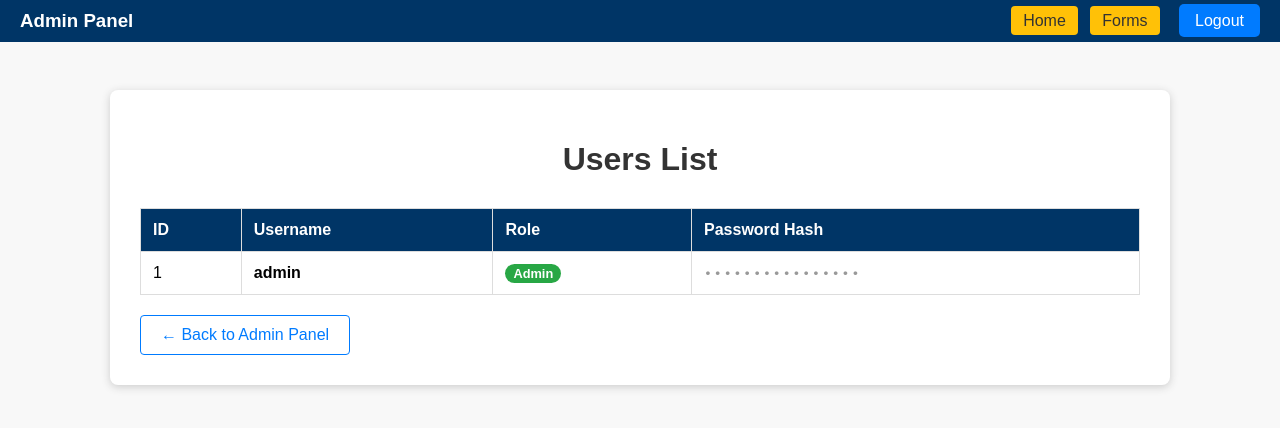
After one commit to Acidicts/Flask-Form, a Flask app: page /admin/users/ in a window 1280 px wide. The commit adds this page. Shown: the top 428 px of the page. Run offline with Flask 3, Linux system fonts and the light colour scheme; a user stored in the database is signed in.

```diff
--- a/Form/Modules/forms.py
+++ b/Form/Modules/forms.py
@@ -28,7 +28,7 @@ def list_forms():
     with open(template_path + "/list_forms.html", 'r', encoding='utf-8') as f:
         template_content = f.read()
 
-    return render_template_string(template_content, forms=forms, user=current_user)
+    return render_template_string(template_content, forms=forms, name=current_user.username, user=current_user)
 
 @forms_bp.route('/fill/<int:form_id>', methods=['GET', 'POST'])
 def fill_form(form_id):
--- /dev/null
+++ b/Form/Modules/users.py
@@ -0,0 +1,28 @@
+from flask import *
+from flask_login import *
+from Form.Modules.db import db, User
+from flask_sqlalchemy import *
+from functools import wraps
+from Form.Modules.utils import render_temp
+
+users = Blueprint('users', __name__, url_prefix='/admin/users')
+
+def admin_required(f):
+    @wraps(f)
+    def decorated_function(*args, **kwargs):
+        if not current_user.is_authenticated or not current_user.is_admin:
+            flash("You need administrator privileges to access this page.", "error")
+            return redirect(url_for('auth.signin'))
+        return f(*args, **kwargs)
+    return decorated_function
+
+
+@users.route('/')
+@login_required
+@admin_required
+def index():
+    """
+    Display the list of users.
+    """
+    users = User.query.all()
+    return render_temp('users', users=users, title="Users List")
--- /dev/null
+++ b/Form/Modules/utils.py
@@ -0,0 +1,9 @@
+from flask import render_template_string
+import os
+
+template_path = os.path.abspath(os.path.join(os.path.dirname(__file__), '..', 'templates'))
+
+def render_temp(file_name, **kwargs):
+    with open(template_path + "/" + file_name + ".html", 'r', encoding='utf-8') as f:
+        template_content = f.read()
+    return render_template_string(template_content, error="Form name is required.", **kwargs)
--- a/Form/Modules/views.py
+++ b/Form/Modules/views.py
@@ -2,6 +2,7 @@ from flask import Flask, render_template, request, redirect, url_for, abort, fla
 import os
 from flask import render_template_string
 from flask_login import current_user
+from Form.Modules.utils import render_temp
 
 views = Blueprint('views', __name__, url_prefix=None)
 
@@ -26,3 +27,7 @@ def about():
         template_content = f.read()
 
     return render_template_string(template_content)
+
+@views.route("/topbar")
+def topbar():
+    return render_temp("/admin_topbar")
--- a/Form/__init__.py
+++ b/Form/__init__.py
@@ -45,7 +45,9 @@ class App:
         from Form.Modules.admin import admin
         from Form.Modules.forms import forms_bp
         from Form.Modules.user import user
+        from Form.Modules.users import users
         self.app.register_blueprint(user)
+        self.app.register_blueprint(users)
         self.app.register_blueprint(views)
         self.app.register_blueprint(auth)
         self.app.register_blueprint(admin)
--- a/Form/templates/index.html
+++ b/Form/templates/index.html
@@ -47,7 +47,7 @@
                 margin-left: 15px;
             }
         </style>
-        <h3>Hello <a href="/user/profile">{{ name }}!</a></h3>
+        <h3>Hello<a href="/user/profile">{{ name }}!</a></h3>
         <div class="auth-buttons">
             {% if is_authenticated %}
                 <button class="btn_top" onclick="window.location.href='/auth/logout'">Logout</button>
--- /dev/null
+++ b/Form/templates/users.html
@@ -0,0 +1,181 @@
+<!DOCTYPE html>
+<html lang="en">
+<head>
+    <meta charset="UTF-8">
+    <title>{{title}}</title>
+    <style>
+        body {
+            font-family: Arial, sans-serif;
+            background: #f8f8f8;
+            margin: 0;
+            padding-top: 70px; /* Account for fixed topbar */
+        }
+        .container {
+            max-width: 1000px;
+            margin: 20px auto;
+            background: #fff;
+            padding: 30px;
+            border-radius: 8px;
+            box-shadow: 0 2px 8px #ccc;
+        }
+        h1 {
+            text-align: center;
+            color: #333;
+            margin-bottom: 30px;
+        }
+        table {
+            border-collapse: collapse;
+            width: 100%;
+            margin-top: 20px;
+            background: #fff;
+        }
+        th, td {
+            border: 1px solid #ddd;
+            padding: 12px;
+            text-align: left;
+        }
+        th {
+            background-color: #003566;
+            color: white;
+            font-weight: bold;
+        }
+        tr:nth-child(even) {
+            background-color: #f9f9f9;
+        }
+        tr:hover {
+            background-color: #f5f5f5;
+        }
+        .admin-badge {
+            background: #28a745;
+            color: white;
+            padding: 2px 8px;
+            border-radius: 12px;
+            font-size: 0.8em;
+            font-weight: bold;
+        }
+        .user-badge {
+            background: #6c757d;
+            color: white;
+            padding: 2px 8px;
+            border-radius: 12px;
+            font-size: 0.8em;
+        }
+        .no-users {
+            text-align: center;
+            padding: 40px;
+            color: #6c757d;
+            font-size: 1.1em;
+        }
+        .password-hidden {
+            font-family: monospace;
+            letter-spacing: 2px;
+            color: #999;
+        }
+
+        .topbar {
+            top: 0;
+            left: 0;
+            background-color: #003566;
+            color: white;
+            padding: 10px 20px;
+            position: fixed;
+            width: 100%;
+            z-index: 1000;
+            display: flex;
+            justify-content: space-between;
+            align-items: center;
+            box-sizing: border-box;
+        }
+        .topbar h3 {
+            margin: 0;
+        }
+        .auth-buttons {
+            display: flex;
+            align-items: center;
+        }
+        .btn_top {
+            background-color: #007bff;
+            color: white;
+            border: none;
+            padding: 8px 16px;
+            border-radius: 5px;
+            cursor: pointer;
+            margin-left: 15px;
+            text-decoration: none;
+        }
+        .btn {
+            background: #ffc107;
+            color: #333;
+            border: none;
+            border-radius: 4px;
+            padding: 6px 12px;
+            cursor: pointer;
+            margin-left: 8px;
+            text-decoration: none;
+        }
+        .back-link {
+            display: inline-block;
+            margin-top: 20px;
+            color: #007bff;
+            text-decoration: none;
+            padding: 10px 20px;
+            border: 1px solid #007bff;
+            border-radius: 4px;
+            transition: all 0.3s;
+        }
+        .back-link:hover {
+            background: #007bff;
+            color: white;
+        }
+    </style>
+</head>
+<body>
+    <div class="topbar">
+        <h3 style="display: inline; margin: 0;">Admin Panel</h3>
+        <div class="auth-buttons" style="display: inline; margin-left: 20px;">
+            <a href="/" class="btn">Home</a>
+            <a href="/admin/forms" class="btn">Forms</a>
+            <a href="/auth/logout" class="btn_top">Logout</a>
+        </div>
+    </div>
+
+    <div class="container">
+        <h1>{{title}}</h1>
+
+        {% if users|length > 0 %}
+            <table>
+                <thead>
+                    <tr>
+                        <th>ID</th>
+                        <th>Username</th>
+                        <th>Role</th>
+                        <th>Password Hash</th>
+                    </tr>
+                </thead>
+                <tbody>
+                    {% for user in users %}
+                        <tr>
+                            <td>{{user.id}}</td>
+                            <td><strong>{{user.username}}</strong></td>
+                            <td>
+                                {% if user.is_admin %}
+                                    <span class="admin-badge">Admin</span>
+                                {% else %}
+                                    <span class="user-badge">User</span>
+                                {% endif %}
+                            </td>
+                            <td><span class="password-hidden">••••••••••••••••</span></td>
+                        </tr>
+                    {% endfor %}
+                </tbody>
+            </table>
+        {% else %}
+            <div class="no-users">
+                <p>No users found in the system.</p>
+            </div>
+        {% endif %}
+
+        <a href="/admin" class="back-link">← Back to Admin Panel</a>
+    </div>
+</body>
+</html>
```
Also changed, not shown: Form/templates/create_form.html (+24 -17 lines), Form/templates/edit_form.html (+30 -14 lines), Form/templates/list_forms.html (+17 -15 lines), Form/templates/responses.html (+20 -15 lines).
